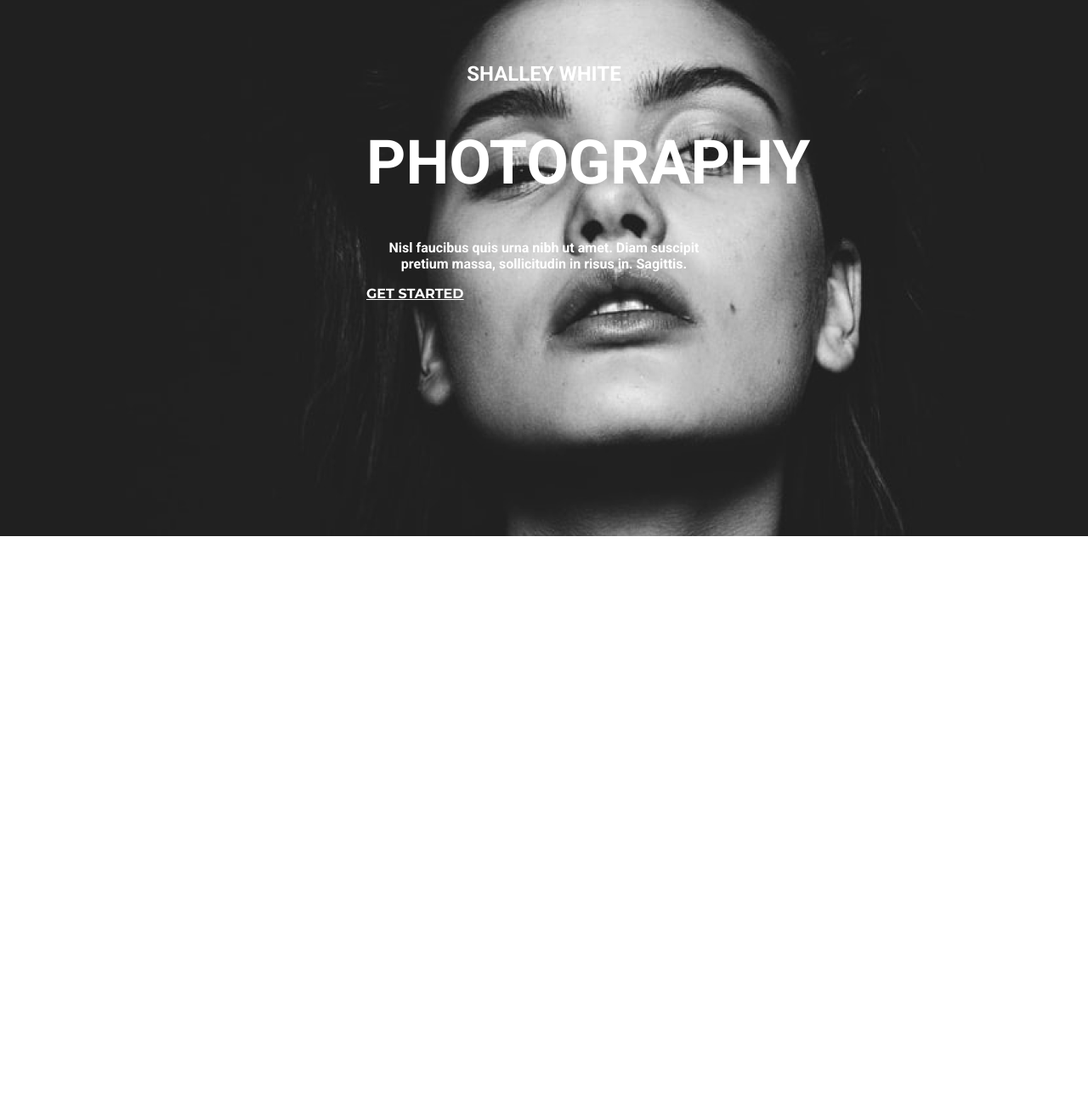
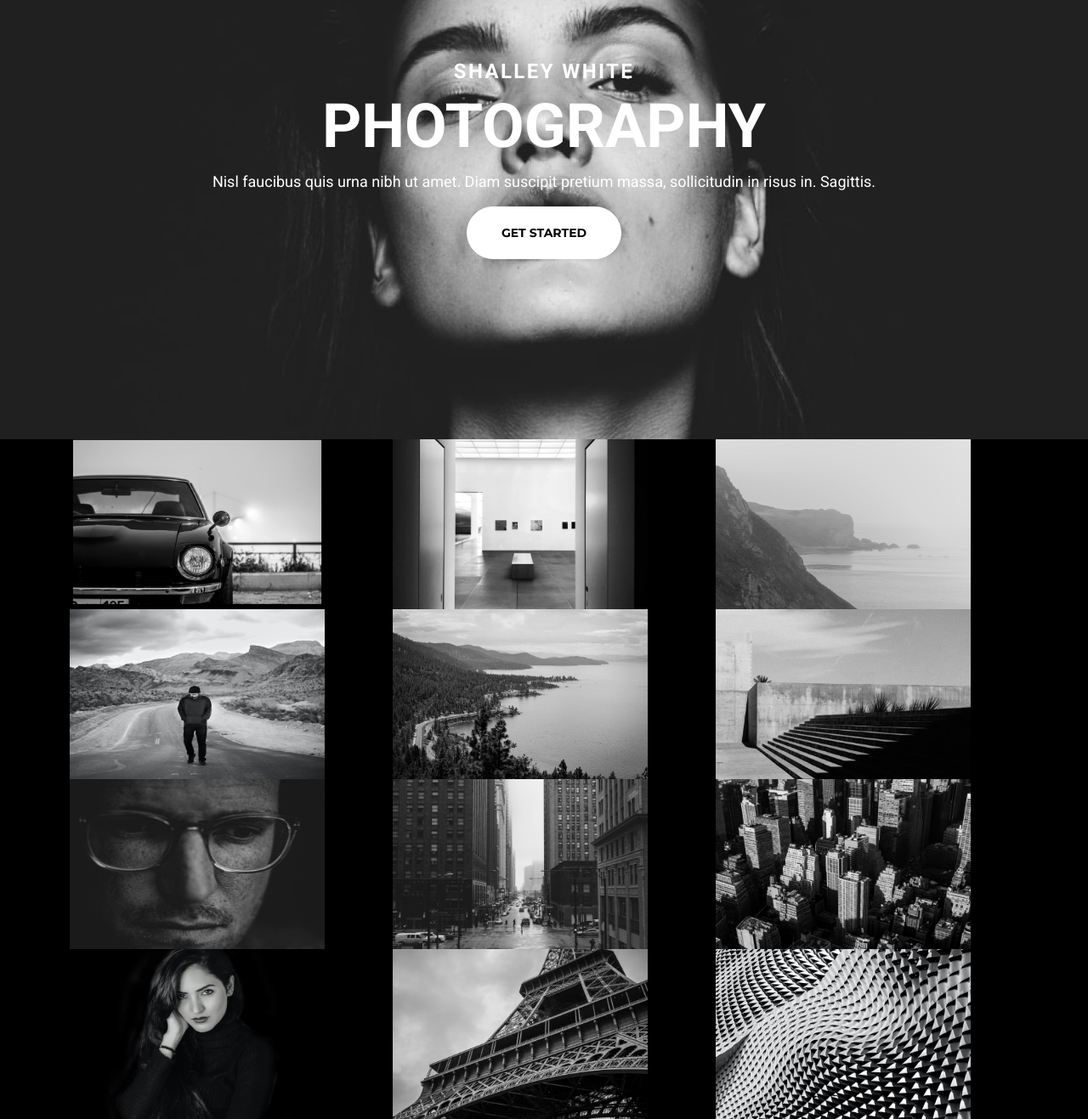
Before and after one commit to evernow19/photography, a plain HTML site: page index.html in a window 1280 px wide. Shown: the part 203-1520 px from the top of the page at 85% size. Before the commit the page ends 834 px from the top, so only its background shows below. Drawn offline with nearby package versions, Linux system fonts and the light colour scheme.

Commit message:
Added bootstrap, grids (with content)

```diff
--- a/index.html
+++ b/index.html
@@ -5,13 +5,14 @@
     <meta http-equiv="X-UA-Compatible" content="IE=edge">
     <meta name="viewport" content="width=device-width, initial-scale=1.0">
     <title>Shelley White - Photography</title>
-    <link rel="stylesheet" href="styles.css"
-    <link rel="preconnect" href="https://fonts.googleapis.com">
-<link rel="preconnect" href="https://fonts.gstatic.com" crossorigin>
-<link href="https://fonts.googleapis.com/css2?family=Montserrat:wght@700&family=Roboto:wght@700&display=swap" rel="stylesheet">
+    <link href="https://cdn.jsdelivr.net/npm/bootstrap@5.1.3/dist/css/bootstrap.min.css" rel="stylesheet" integrity="sha384-1BmE4kWBq78iYhFldvKuhfTAU6auU8tT94WrHftjDbrCEXSU1oBoqyl2QvZ6jIW3" crossorigin="anonymous">
+    <link rel="stylesheet" href="styles.css">
+
+<link href="https://fonts.googleapis.com/css2?family=Montserrat:wght@700&family=Roboto:wght@400;700&display=swap" rel="stylesheet">
 </head>
 <body>
-    <div class="main-content">
+    <div class="bg-img img-fluid">
+        <div class="main-content">
     <h2>SHALLEY WHITE</h2>
     <h1>
         PHOTOGRAPHY
@@ -19,7 +20,56 @@
     <p>
         Nisl faucibus quis urna nibh ut amet. Diam suscipit pretium massa, sollicitudin in risus in. Sagittis.
     </p>
-    <a href="#"> GET STARTED</a>
+        <button>
+            <a href="mailto: innakyfor@gmail.com"> GET STARTED </a>
+        </button>
+    </div>
 </div>
+<div class="container">
+    <div class="row">
+      <div class="col">
+        <img src="images/Rectangle 1.png" />
+      </div>
+      <div class="col">
+        <img src="images/Rectangle 2.png" />
+      </div>
+      <div class="col">
+        <img src="images/Rectangle 3.png" />
+      </div>
+    </div>
+    <div class="row">
+        <div class="col">
+          <img src="images/Rectangle 4.png" />
+        </div>
+        <div class="col">
+          <img src="images/Rectangle 5.png" />
+        </div>
+        <div class="col">
+          <img src="images/Rectangle 6.png" />
+        </div>
+      </div>
+      <div class="row">
+        <div class="col">
+          <img src="images/Rectangle 7.png" />
+        </div>
+        <div class="col">
+          <img src="images/Rectangle 8.png" />
+        </div>
+        <div class="col">
+          <img src="images/Rectangle 9.png" />
+        </div>
+      </div>
+      <div class="row">
+        <div class="col">
+          <img src="images/Rectangle 10.png" />
+        </div>
+        <div class="col">
+          <img src="images/Rectangle 11.png" />
+        </div>
+        <div class="col">
+          <img src="images/Rectangle 12.png" />
+        </div>
+      </div>
+  </div>
 </body>
 </html>
--- a/styles.css
+++ b/styles.css
@@ -1,25 +1,55 @@
 body {
+    background-color: black;
+    font-family: 'Roboto', sans-serif ;
+    color: white;
+}
+.bg-img {
     background-image: url(images/bg.png);
-    color: white;
-    font-family: 'Roboto', sans-serif ;
+    min-height: 720px;
+    background-position: center;
+    background-repeat: no-repeat;
+    background-size: cover;
 }
+
 h1 {
     font-size: 72px;
-
+    font-weight: bold;
 }
 h2 {
     font-size: 24px;
-
+    font-style:normal;
+    font-weight: bold;
+    letter-spacing: 0.1em;
+    line-height: 28px;
+}
+p {
+    font-style: normal;
+    font-size: 18px;
 }
 a {
 font-family: 'Montserrat', sans-serif;
-color: white;
+font-size: 14px;
+color: black;
+text-decoration: none;
 }
-h1, h2, p, a{
+h1, h2, p, a {
     text-align: center;
 }
 .main-content {
-    display: block;
-    margin: 276px 423px;
-
+    text-align: center;
+   padding-top: 273px;
 }
+button {
+   padding: 18px 40px;
+   background-color: white;
+   border: solid 1px white;
+   border-radius: 50px;
+}
+img {
+    width: 300px;
+    height: 200px;
+}
+.row {
+    display: flex;
+    justify-content: space-evenly;
+}
```
Also changed, not shown: images/Rectangle 1.png (added), images/Rectangle 10.png (added), images/Rectangle 11.png (added), images/Rectangle 12.png (added), images/Rectangle 2.png (added), images/Rectangle 3.png (added), images/Rectangle 4.png (added), images/Rectangle 5.png (added), images/Rectangle 6.png (added), images/Rectangle 7.png (added), images/Rectangle 8.png (added), images/Rectangle 9.png (added), 2 other files.
